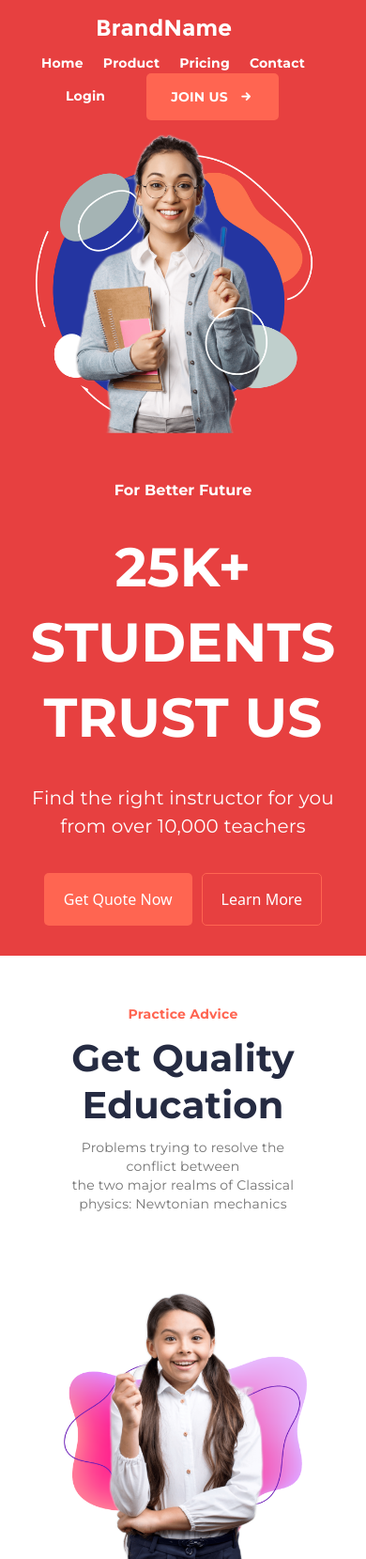
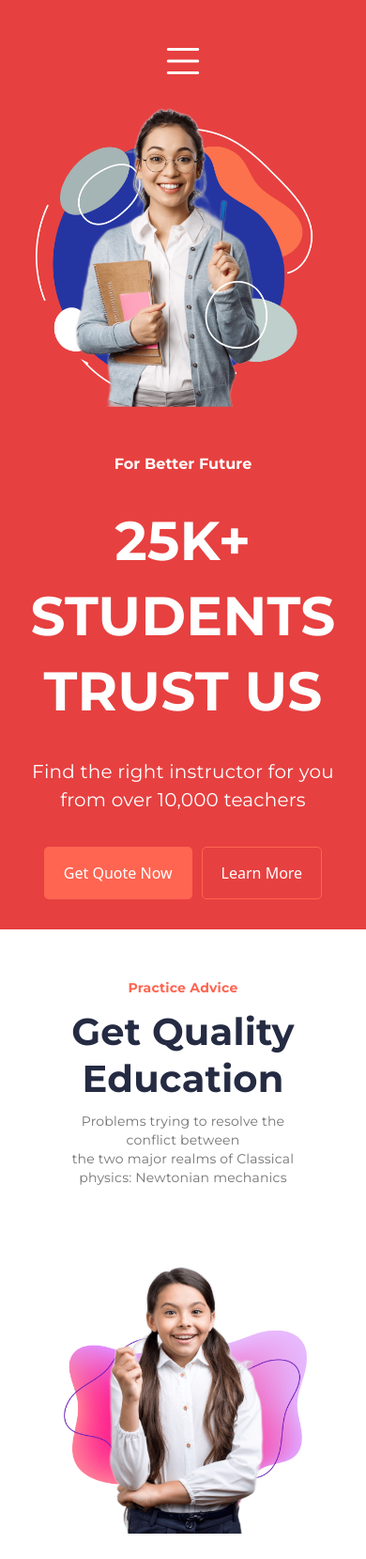
Before and after one commit to alex-255/digital-agency, a PHP site: page / in a window 390 px wide. Shown: the top 1659 px of the page at 94% size. Run offline with PHP 8.4, Linux system fonts and the light colour scheme.

Commit message:
added menu for mobile

```diff
--- a/css/styles.css
+++ b/css/styles.css
@@ -1,5 +1,9 @@
 .menu-bar {
 	background-color: #E74040;
+}
+
+.menu-bar .menu-bar-hamburger {
+	display: none;
 }
 
 .menu-bar .row {
@@ -45,7 +49,7 @@
 	align-items: center;
 }
 
-.login-area a.login-link-button {
+.login-area a.sign-up-button {
 	margin: 0 23px;
 	text-transform: uppercase;
 	padding: 15px 25px 15px 25px;
@@ -59,13 +63,100 @@
 	transition: padding-right 0.2s, box-shadow 0.2s;
 }
 
-.login-area a.login-link-button:hover {
+@media only screen and (max-width: 1000px) {
+	.menu-bar .row{
+		display: none;
+	}
+
+	.menu-bar.menu-opened .row{
+		display: flex;
+	}
+
+	.menu-bar.menu-opened  {
+		display: flex;
+		flex-direction: column;
+		justify-content: center;
+		align-items: center;
+		position: fixed;
+		z-index: 1;
+		top: 0;
+		right: 0;
+		bottom: 0;
+		left: 0;
+		opacity: 0.9;
+	}
+
+	.menu-bar .menu-bar-hamburger {
+		display: flex;
+		position: relative;
+		top: 15px;
+		margin-left: auto;
+		margin-right: auto;
+		width: 100px;
+		height: 100px;
+		position: relative;
+	}
+
+	.menu-bar .menu-bar-hamburger::after {
+		content: "\F479";
+		font-family: 'bootstrap-icons';
+		font-size: 50px;
+		color: #FFFFFF;
+		position: absolute;
+		top: 50%;
+		left: 50%;
+		transform: translate(-50%, -50%);
+	}
+
+	.menu-bar .menu-bar-hamburger.menu-opened {
+		display: flex;
+		top: 0;
+		width: 100px;
+		height: 100px;
+		margin-bottom: 20px;
+		position: relative;
+		transform: rotate(45deg);
+	}
+
+	.menu-bar .menu-bar-hamburger.menu-opened::after {
+		content: "\F64D";
+		font-family: 'bootstrap-icons';
+		font-size: 50px;
+		color: #FFFFFF;
+		position: absolute;
+		top: 50%;
+		left: 50%;
+		transform: translate(-50%, -50%);
+	}
+
+	.menu-opened .logo-area {
+		display: none;
+	}
+
+	.menu-area {
+		flex-direction: column;
+	}
+
+	.menu-area a, .login-area a {
+		margin: 10px;
+	}
+
+	.login-area {
+		flex-direction: column;
+	}
+
+	.login-area a.sign-up-button {
+		margin: 10px;
+	}
+}
+
+.login-area a.sign-up-button:hover {
 	padding-right: 20px;
 	box-shadow: 0 0 10px 5px rgba(255, 255, 255, 0.2);
 	border: 1px solid rgba(255, 255, 255, 0.3);
 }
 
-.login-area a.login-link-button::after {
+.login-area a.sign-up-button::after {
 	content: "\F135";
 	font-family: bootstrap-icons;
 	font-size: 18px;
--- a/index.html
+++ b/index.html
@@ -10,12 +10,13 @@
 <link href="https://fonts.googleapis.com/css2?family=Montserrat:wght@400;700&display=swap" rel="stylesheet">
 	<link rel="stylesheet" href="https://cdn.jsdelivr.net/npm/bootstrap-icons@1.10.3/font/bootstrap-icons.css">
   </head>
-  <body>
+  <body onload="menuOpen">
     <header>
 		<div class="menu-bar container-xxl">
+			<div class="menu-bar-hamburger"></div>
 			<div class="row">
 				<div class="col-12 col-lg-3 logo-area">
-				<img src="./images/navbar-brand_sec-.png">
+					<img src="./images/navbar-brand_sec-.png">
 				</div>
 				<div class="col-12 col-lg-6 menu-area">
 				<a href="#">Home</a>
@@ -25,7 +26,7 @@
 				</div>
 				<div class="col-12 col-lg-3 login-area">
 					<a href="#">Login</a>
-					<a href="#" class="login-link-button">Join us</a>
+					<a href="#" class="sign-up-button">Join us</a>
 				</div>
 			</div>
 		</div>
@@ -410,8 +411,42 @@
 				</div>
 			</div>
 		</section>
+		<section class="section-subscribe">
+			<div class="container-xxl">
+				<div class="row">
+					<div class="col-12">
+						<div class="intro">
+							<h6 class="section-subscribe-label">Newsletter</h6>
+							<h3 class="section-subscribe-header">Our Experts Teacher</h3>
+							<p class="section-subscribe-description">Problems trying to resolve the conflict between<br>
+								the two major realms of Classical physics: Newtonian mechanics  </p>
+						</div>
+						<form action="#">
+							<input type="email">
+						</form>
+					</div>
+				</div>
+			</div>
+		</section>
 	</main>
 
     <script src="https://cdn.jsdelivr.net/npm/bootstrap@5.3.0-alpha1/dist/js/bootstrap.bundle.min.js" integrity="sha384-w76AqPfDkMBDXo30jS1Sgez6pr3x5MlQ1ZAGC+nuZB+EYdgRZgiwxhTBTkF7CXvN" crossorigin="anonymous"></script>
+	<script>
+		window.addEventListener("load", (event) => {
+			var menuHamburger = document.getElementsByClassName("menu-bar-hamburger");
+		   console.log(menuHamburger[0].className);
+		   menuHamburger[0].onclick  = function(){
+				menuHamburger[0].classList.toggle("menu-opened");
+		   };
+		   var menuBar = document.getElementsByClassName("menu-bar");
+		   menuBar[0].onclick = function(){
+				menuBar[0].classList.toggle("menu-opened");
+		   }
+		});
+		function menuOpen() {
+
+		}
+
+		</script>
   </body>
 </html>
```
Also changed, not shown: other parts of css/styles.css (+56 -1 lines).
